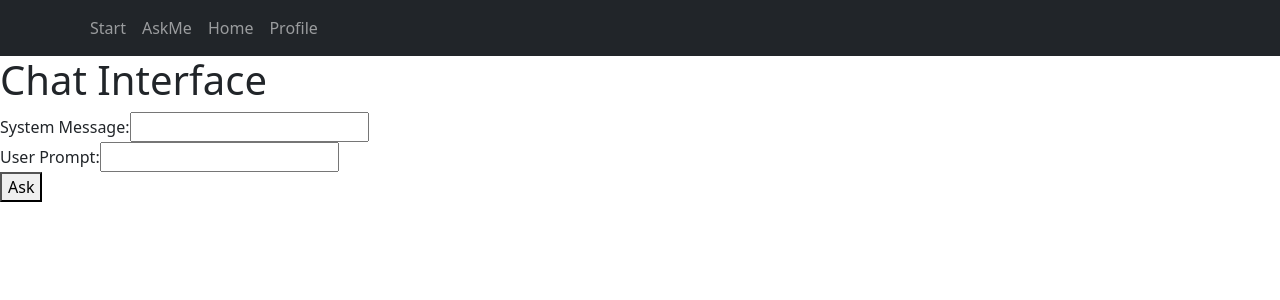
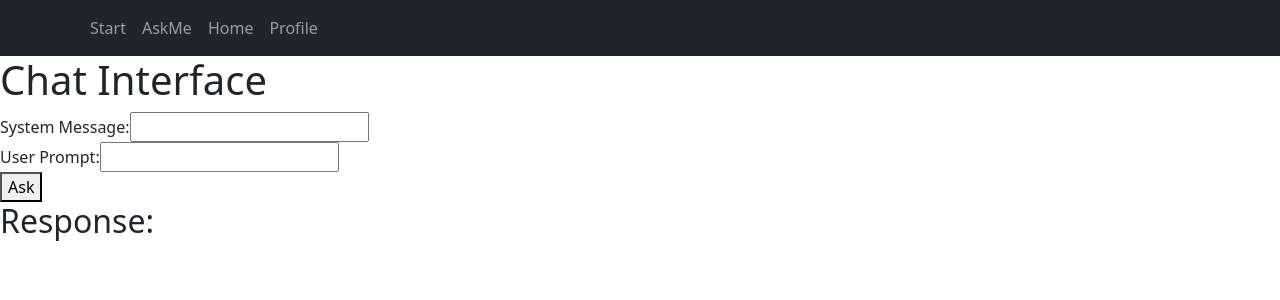
Before and after one commit to brockenbrough/llm-story-chat, a React (Create React App) app in the folder frontend/: page /singleChat in a window 1280 px wide. Shown: the top 300 px of the page. Built offline with nearby package versions, Linux system fonts and the light colour scheme.

Commit message:
Completed changes for SingleChatPage. Sends one completion to gpt.

```diff
--- a/frontend/src/components/pages/singleChatPage.js
+++ b/frontend/src/components/pages/singleChatPage.js
@@ -4,6 +4,7 @@ import axios from 'axios';
 function SingleChatPage() {
     const [systemMessage, setSystemMessage] = useState('');
     const [userPrompt, setUserPrompt] = useState('');
+    const [responseMessage, setResponseMessage] = useState('');  // State for storing the response
 
     const handleAsk = async () => {
         try {
@@ -11,9 +12,10 @@ function SingleChatPage() {
                 systemMessage,
                 userPrompt
             });
-            console.log('Response:', response.data);
+            setResponseMessage(response.data.content);  // Set the response data in the state
         } catch (error) {
             console.error('There was an error!', error);
+            setResponseMessage('There was an error processing your request.');  // Set an error message
         }
     };
 
@@ -41,6 +43,10 @@ function SingleChatPage() {
                 </label>
             </div>
             <button onClick={handleAsk}>Ask</button>
+            <div>
+                <h2>Response:</h2>
+                <p>{responseMessage}</p>  {/* Display the response message */}
+            </div>
         </div>
     );
 }
```
